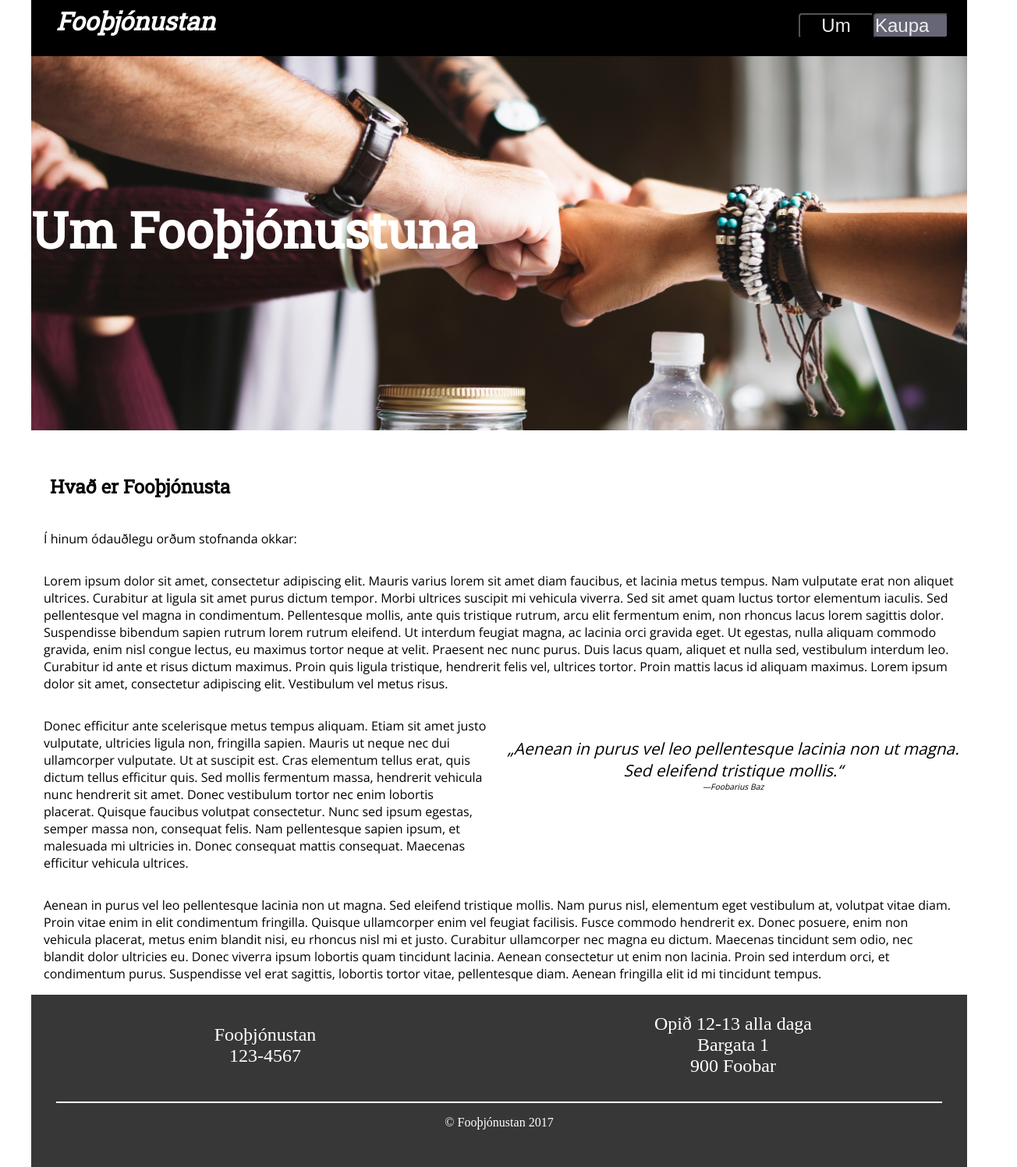
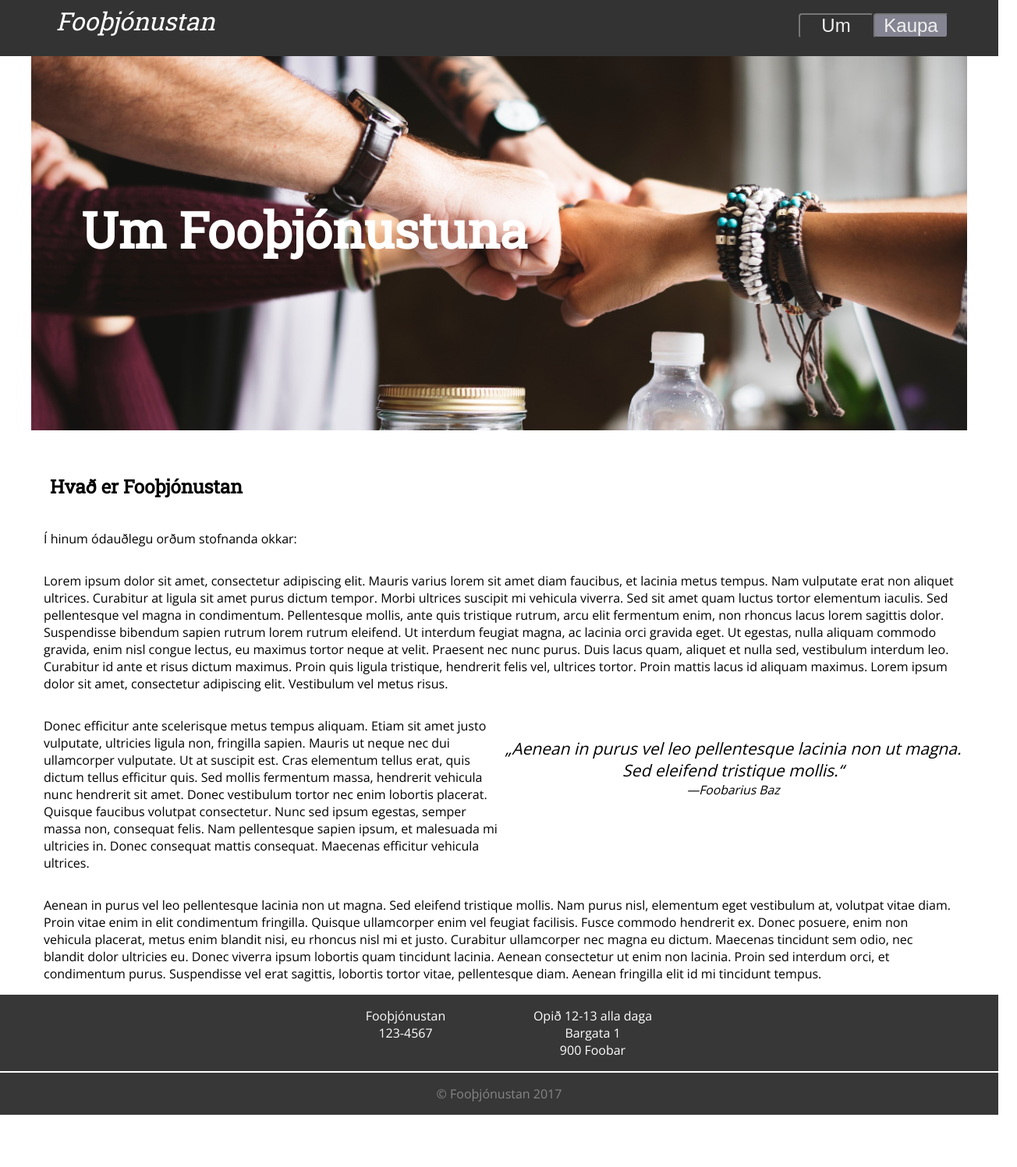
Before and after one commit to Bjarkihv/VefforritunHV1, a plain HTML site: page forsida_gogn/um_folder/um.html in a window 1280 px wide. Shown: the whole page at 78% size, 1304 px wide, since content can reach past the window. After the commit the page ends 1430 px from the top, so only its background shows below. Drawn offline with nearby package versions, Linux system fonts and the light colour scheme.

Commit message:
Add files via upload

```diff
--- a/forsida_gogn/um_folder/styles.css
+++ b/forsida_gogn/um_folder/styles.css
@@ -1,17 +1,14 @@
+/* setjum box-sizing: border-box; á allt */
 
-
-/* setjum box-sizing: border-box; á allt */
 html {
-  font-family: "Open Sans"
+  font-family: "Open Sans";
   margin: 0 auto;
   box-sizing: border-box;
   font-size: 1em;
-
 }
 
 *, *:before, *:after {
   box-sizing: inherit;
-
   /* fjarlÃ¦gjum margin og padding */
   margin: 0;
   padding: 0;
@@ -19,25 +16,34 @@ html {
 
 body {
   display: block;
+  margin: 0 auto;
 }
+
 header {
   height: 4.5em;
-  margin: 0 auto;
   font-family: "Roboto Slab";
-  width: 100%;
-  max-width: 1200px;
-  display: grid;
+  display: block;
+  opacity: 0.8;
   background-color: black;
   font-style: italic;
   color: white;
-
+  position: sticky;
+  top: 0;
 }
-p.Foo{
+.divheader{
+  margin: 0 auto;
+  max-width: 1200px;
+}
+.Foo {
   font-size: 2em;
   margin-left: 1em;
   margin-top: 5px;
+  float: left;
 }
-div button {
+.button{
+    border-color: #000;
+}
+button {
   width: 100%;
   background-color: #000;
   border-color: #000;
@@ -47,15 +53,13 @@ div button {
   font-size: 1.5em;
   cursor: pointer;
   color: #eee;
-  text-align: center;
   margin-top: 0.7em;
 }
-button.kaupa {
-  float: right;
+.kaupa {
   background-color: #667;
   font-size: 1.5em;
   text-align: center;
-  padding-right: 3em;
+
   margin-right: 1em;
 }
 main {
@@ -63,122 +67,103 @@ main {
   display: block;
   width: 100%;
   max-width: 1200px;
-
 }
-div.efrihluti {
+.efrihluti {
   width: 100%;
   max-width: 1200px;
   font-family: "Open Sans";
   height: 30em;
   margin-bottom: 2em;
-  background: transparent url(bg-subpage.jpg)  50% 50%;
+  background: transparent url(bg-subpage.jpg) 50% 50%;
   background-size: cover;
 }
-div.prufa {
+.prufa {
   width: 100%;
 }
-h1{
+h1 {
   padding-top: 15%;
   white-space: pre-line;
   word-wrap: break-word;
   width: 100%;
   font-family: "Roboto Slab";
   font-size: 4em;
-  color:white;
+  color: white;
+  margin-left: 1em;
 }
 section.mainstuff {
   margin-top: 1em;
   font-family: "Open Sans";
 }
-h3{
+h3 {
+  font-weight: bold;
   font-family: "Roboto Slab";
   font-size: 1.5em;
   padding: 1em;
 }
-section.mainstuff p{
+section.mainstuff p {
   padding: 1em;
 }
-div.blandast {
-  width: 100%;
-  display: inline-flex;
-  flex-direction: row-reverse;
-}
-
 blockquote {
   width: 50%;
+  float: right;
+  margin-bottom: 5em;
+  height: 4em;
   margin-top: 2em;
   text-align: center;
-  font-size: 1.3em;
+  font-size: 1.313em;
   font-style: italic;
-
 }
-blockquote cite{
+blockquote cite {
   display: block;
-  font-size: 0.5em;
-}
-div p.floatleft{
-  width: 50%;
+  font-size: 0.75em;
 }
 @media (max-width: 400px) {
-  div.blandast{
+  .blandast {
+    justify-content: center;
+  }
+  blockquote {
     display: block;
-    align-items: center;
+    width: 100%;
   }
-  blockquote{
-    width: 100%;
-
-  }
-  div p.floatleft{
+  .floatleft {
     width: 100%;
   }
 }
-section.yfirfooter {
+
+.yfirfooter {
+  display: block;
+  margin: 0 auto;
+  width: 100%;
+  background-color: #373737;
+  color: #fff;
+  text-align: center;
+}
+ .underfooter {
   display: flex;
-  flex-direction:row;
+  flex-direction: row;
+  justify-content: center;
   height: 100%;
   width: 100%;
   max-width: 1200px;
   margin: 0 auto;
   background-color: #373737;
   color: #fff;
-  font-size: 1.5em;
-  text-align: center;
-  align-items: center;
-  justify-content: center;
 }
-
-ul{
-  align-items: center;
-  justify-content: center;
-  width: 100%;
+ul {
+  width: 20%;
   margin-top: 1em;
   display: block;
-
+  list-style: none;
+  padding-bottom: 1em;
 }
-ul.leftlist{
-  align-self: center;
+.leftlist{
+  align-items: right;
 }
-ul.rightlist{
-  align-self: center;
-}
-li{
-
-  list-style: none;
-}
-@@media (max-width 400px) {
-
-}
-footer{
-  display: block;
-  padding: 2em;
-  margin: 0 auto;
-  width: 100%;
-  max-width: 1200px;
-  background-color: #373737;
-  color: #fff;
-  text-align: center;
+.rightlist{
+  align-items: left;
 }
 footer p {
   border-top: 2px solid #fff;
   padding: 1em;
+  color: #868686;
 }
--- a/forsida_gogn/um_folder/um.html
+++ b/forsida_gogn/um_folder/um.html
@@ -9,23 +9,30 @@
    </head>
    <body>
       <header>
-    <div>
-      <button class = "kaupa">Kaupa</button>
-      <button>Um</button>
-      <p class = "Foo"><strong>
+         <div class="divheader">
+            <a href ="kaupa.html">
+            <button class = "kaupa">
+            Kaupa
+            </button>
+            </a>
+            <a href ="um.html">
+            <button>
+            Um
+            </button>
+            </a>
+            <p class = "Foo">
                Fooþjónustan
-      </strong>
             </p>
          </div>
       </header>
       <main>
-  <div class = "efrihluti">
+         <div class="efrihluti">
             <div class ="prufa">
                <h1>Um Fooþjónustuna</h1>
             </div>
          </div>
          <section class = "mainstuff">
-    <h3><strong>Hvað er Fooþjónusta</strong></h3>
+            <h3>Hvað er Fooþjónustan</h3>
             <p>
                Í hinum ódauðlegu orðum stofnanda okkar:
             </p>
@@ -46,8 +53,9 @@
             </p>
          </section>
       </main>
-<section class ="yfirfooter">
-  <ul class = "leftlist">
+      <footer class="yfirfooter">
+         <div class="underfooter">
+            <ul class="leftlist">
                <li>
                   Fooþjónustan
                </li>
@@ -60,8 +68,7 @@
                <li> Bargata 1</li>
                <li> 900 Foobar</li>
             </ul>
-</section>
-<footer>
+         </div>
          <p>© Fooþjónustan 2017</p>
       </footer>
    </body>
```
Lines whose indentation alone changed are shown as unchanged.
